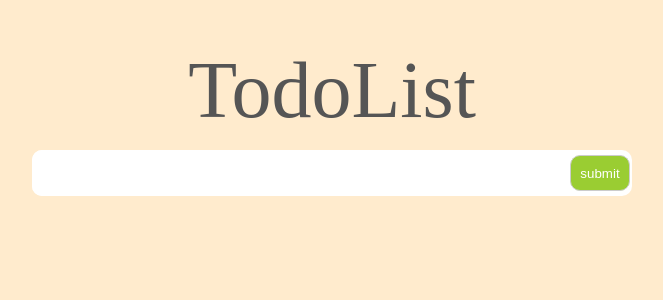
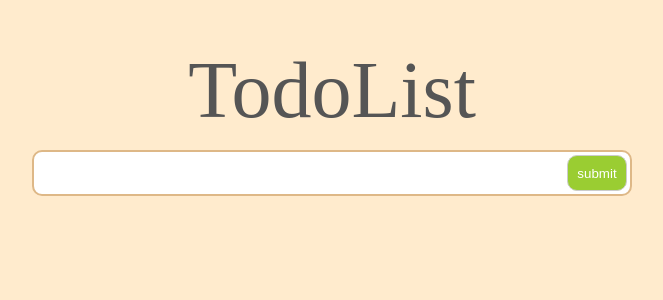
Before and after one commit to shlee9999/React-TodoList, a React (Vite) app: page / in a window 1280 px wide. Shown: the top 300 px of the page, without its empty margins (308-971 px from the left). Built offline with nearby package versions, Linux system fonts and the light colour scheme.

Commit message:
Design: input border-color 적용

```diff
--- a/src/components/TodoItem/style.css
+++ b/src/components/TodoItem/style.css
@@ -10,7 +10,7 @@
 }
 
 .delete-button {
-  margin-right: 2px;
+  margin-right: 5px;
   width: 60px;
   height: 36px;
   border-radius: 10px;
--- a/src/pages/style.css
+++ b/src/pages/style.css
@@ -21,27 +21,31 @@
   display: flex;
   align-items: center;
   justify-content: space-between;
-  background-color: white;
-  border-radius: 10px;
-  overflow: hidden;
+  position: relative;
+  height: 46px;
 }
 
 .todo-input {
+  position: absolute;
+  border-radius: 10px;
+  width: 100%;
+  height: 100%;
   padding-left: 10px;
-  flex: 1;
-  height: 46px;
   font-size: 15pt;
   border: none;
   display: flex;
   align-items: center;
   display: block;
+  border: 2px solid transparent;
+  transition: border-color 0.2s;
 }
 .todo-input:focus {
+  border-color: burlywood;
   outline: none;
 }
 
 .submit-button {
-  margin-right: 2px;
+  position: absolute;
   text-decoration: none;
   width: 60px;
   height: 36px;
@@ -49,6 +53,7 @@
   background-color: yellowgreen;
   color: white;
   border: 1px solid #ccc;
+  right: 5px;
 }
 
 .submit-button:hover {
```
